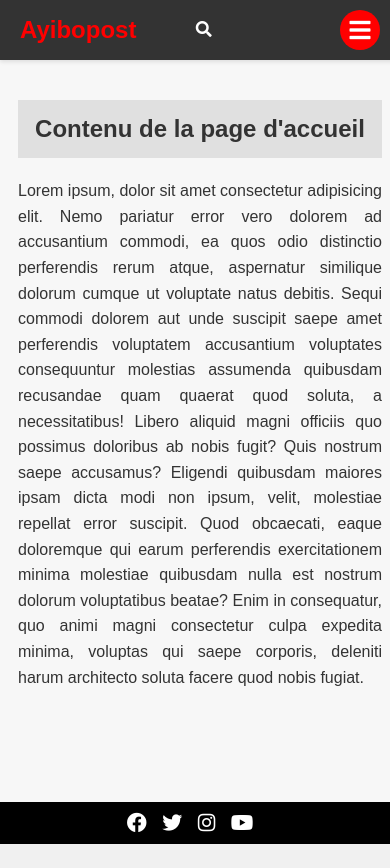
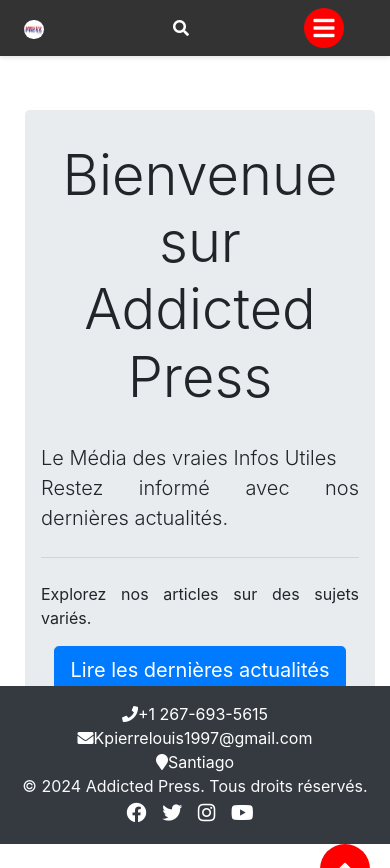
Before and after one commit to BaoulyNelson/ayibopost, a PHP site: page / in a window 390 px wide. Before the commit the page ends 844 px from the top, so only its background shows below. Run offline with PHP 8.4, Linux system fonts and the light colour scheme.

Commit message:
chagement3

```diff
--- /dev/null
+++ b/CSS/contenu.css
@@ -0,0 +1,76 @@
+
+/* Styles pour le contenu principal */
+main {
+    margin-bottom: 50px;
+    margin-top: 30px;
+    overflow-y: auto;
+  }
+
+
+  h1, h2, h3, h4, h5, h6 {
+    margin-top: 0; /* Supprime les marges supérieures par défaut pour les titres */
+  }
+  /* Style général des articles */
+.article {
+  width: 100%; /* Les articles occupent toute la largeur de leur conteneur */
+  margin-bottom: 20px; /* Marge en bas de chaque article */
+}
+
+/* Media query pour les grands écrans */
+@media only screen and (min-width: 768px) {
+  .articles-container {
+    display: grid; /* Utilise une disposition en grille */
+    grid-template-columns: repeat(2, 1fr); /* Deux colonnes égales */
+    gap: 20px; /* Espacement entre les colonnes */
+  }
+}
+
+/* Media query pour les petits écrans */
+@media only screen and (max-width: 767px) {
+  .articles-container {
+    display: block; /* Affiche les articles les uns en dessous des autres */
+  }
+}
+
+
+  p {
+    text-align: justify;
+    margin-bottom: 1.5em; /* Espacement entre les paragraphes */
+    text-justify: distribute;
+
+  }
+
+
+.contenu {
+    text-align: center;
+    margin-left: 10px; /* Décalage de 250px vers la droite */
+    overflow-x: hidden; /* Empêcher le débordement horizontal */
+   display: none;
+  }
+
+
+  .contenu h2 {
+    padding: 10px;
+    color: #227dea;
+    text-align: center;
+    background-color: #e0e0e0; /* Couleur d'arrière-plan des titres */
+    font-weight: bold;
+    display: inline-block; /* Permet au fond de s'adapter uniquement à la largeur du texte */
+}
+
+
+  .content {
+    display: none;
+    margin: 10px auto;
+    text-align: justify;
+    background-color: #f8f9fa;
+    padding: 2rem;
+    border-radius: 0.5rem;
+  }
+
+
+.jumbotron {
+    background-color: #f8f9fa;
+    padding: 2rem;
+    border-radius: 0.5rem;
+}
--- a/CSS/footer.css
+++ b/CSS/footer.css
@@ -1,13 +1,10 @@
-/* Style du footer */
-footer {
-    background-color: #000;
-    color: #fff;
-    padding: 5px 0; /* Réduire l'espacement à 5 pixels en haut et en bas */
-    width: 100%; /* Utiliser toute la largeur de la fenêtre */
-    position: fixed; /* Positionner le footer en bas de la fenêtre */
-    bottom: 0; /* Aligner le footer au bas de la fenêtre */
-    left: 0; /* Aligner le footer complètement à gauche */
+.footer {
+    text-align: center;
+    color: white;
+    overflow-x: hidden;
+    margin-top: 50px;
 }
+
 
 .scroll-to-top {
     position: fixed;
@@ -36,3 +33,52 @@ footer {
 .scroll-to-top.show {
     bottom: 20px; /* Affiche le bouton lorsqu'il est visible dans la fenêtre */
 }
+
+
+
+footer .social-icons a {
+    color: white; /* Couleur blanche pour les icônes sociales dans le pied de page */
+
+}
+
+
+  footer .social-icons {
+    text-align: center; /* Centre le contenu horizontalement */
+  }
+
+  .social-icons {
+    font-size: 20px;
+  }
+
+
+  .contact-info {
+    display: flex;
+    flex-direction: column;
+    color: white;
+  }
+
+  .contact-info a {
+    color: white; /* Définit la couleur du texte en blanc */
+    text-decoration: none; /* Supprime les soulignements des liens */
+}
+
+.contact-info a:hover {
+    text-decoration: underline; /* Ajoute un soulignement lors du survol */
+}
+
+@media only screen and (max-width: 768px) {
+  .footer {
+    position: fixed; /* Fixe le footer en bas de la fenêtre sur les petits écrans */
+    bottom: 0;
+    width: 100%;
+  }
+
+  /* Ajoute un padding en bas du contenu principal pour éviter qu'il ne soit caché par le footer */
+  main {
+    padding-bottom: 60px; /* Ajustez la valeur en fonction de la hauteur de votre footer */
+  }
+  /* Ajoute un padding en bas à la classe .sub-menu sur les petits écrans */
+  .login-button {
+    padding-bottom: 20px; /* Ajustez la valeur selon vos besoins */
+  }
+}
--- a/CSS/styles.css
+++ b/CSS/styles.css
@@ -4,21 +4,7 @@ body {
    padding: 0; /* Supprime les espacements internes par défaut */
   background-color: #f7f7f7; /* Couleur de fond */
   color: #333; /* Couleur de texte principale */
-}
-
-.container {
-  width: 80%; /* Largeur du contenu principal */
-  margin: 0 auto; /* Centre le contenu horizontalement */
-  padding: 20px; /* Espacement interne du contenu */
-}
-
-h1, h2, h3, h4, h5, h6 {
-  margin-top: 0; /* Supprime les marges supérieures par défaut pour les titres */
-}
-
-p {
-  text-align: justify;
-  margin-bottom: 1.5em; /* Espacement entre les paragraphes */
+  overflow-x: hidden;
 }
 
 /* Styles pour la barre de navigation */
@@ -37,11 +23,6 @@ p {
   padding: 10px 20px; /* Ajout de rembourrage pour un meilleur espacement */
 }
 
-/* Styles pour le contenu principal */
-main {
-  margin-top: 100px;
-  margin-bottom: 50px;
-}
 .login-button {
   margin-bottom: 50px;
   display: flex;
@@ -60,6 +41,7 @@ main {
   color: #333;
   font-size: 20px;
 }
+
 
 
 /* Styles pour le panneau latéral gauche */
@@ -98,15 +80,20 @@ main {
 
 
 .sidebar ul li:hover {
-  background-color: gray;
-  /* Couleur de fond au survol */
+  background-color: gray; /* Couleur de fond au survol */
 }
 
+.sidebar ul li:hover a {
+  color: white; /* Couleur du texte des liens au survol */
+}
 
+.sidebar ul li a {
+  display: block; /* Assure que les liens remplissent toute la largeur de l'élément li */
+  text-decoration: none; /* Supprime la soulignement par défaut des liens */
+  color: black; /* Couleur du texte par défaut */
 
-.sidebar ul li a:hover {
-  color: white;
 }
+
 
 /* Style pour afficher le panneau latéral */
 .sidebar.show {
@@ -131,22 +118,6 @@ main {
   /* Curseur pointer pour indiquer que c'est cliquable */
 }
 
-.search-form,
-.search-form input,
-.search-message {
-  text-align: center;
-}
-
-.logo {
-  font-size: 24px;
-  font-weight: bold;
-  color: red
-}
-
-.social-icons {
-  font-size: 20px;
-}
-
 nav .social-icons a,
 footer .social-icons a {
   margin-right: 10px; /* Espacement de 10 pixels vers la droite */
@@ -156,14 +127,6 @@ footer .social-icons a {
   color: black; /* Couleur noire pour les icônes sociales dans la barre de navigation */
 }
 
-footer .social-icons a {
-  color: white; /* Couleur blanche pour les icônes sociales dans le pied de page */
-}
-
-footer .social-icons {
-  text-align: center; /* Centre le contenu horizontalement */
-}
-
 .search-icon {
   cursor: pointer;
   /* Changement du curseur en curseur pointeur */
@@ -171,31 +134,6 @@ footer .social-icons {
   /* Marge entre les icônes */
 }
 
-/* Style du champ de saisie */
-input[type="text"] {
-  width: 100px;
-  padding: 10px;
-  font-size: 16px;
-  font-family: Arial, sans-serif;
-  border: 2px solid #ccc;
-  /* Bordure grise */
-  border-radius: 5px;
-  /* Coins arrondis */
-  outline: none;
-  /* Suppression de la bordure bleue lors du focus */
-}
-
-/* Style du texte de placeholder */
-::placeholder {
-  color: #999;
-  /* Couleur grise pour le placeholder */
-}
-
-/* Style lorsqu'il est en focus */
-input[type="text"]:focus {
-  border-color: #66afe9;
-  /* Bordure bleue lors du focus */
-}
 
 .sub-menu {
   display: none;
@@ -223,7 +161,7 @@ input[type="text"]:focus {
   color: white;
 }
 
-#ayibopost {
+#addicted {
   color: red;
   /* Couleur du texte */
   font-family: 'Algerian', sans-serif;
@@ -257,17 +195,15 @@ input[type="text"]:focus {
   /* Espacement avec le champ de recherche */
 }
 
-.contenu {
-  text-align: center;
-  margin-left: 10px; /* Décalage de 250px vers la droite */
-  overflow-x: hidden; /* Empêcher le débordement horizontal */
 
+.navbar-brand {
+  width: 10%;
+  height: auto;
+  padding: 0.5rem; /* Ajoute un peu d'espace autour du cercle */
 }
 
-.contenu h2 {
-  text-align: center;
+.navbar-brand img {
+  max-width: 100%;
+  height: auto;
+  border-radius: 50%; /* Rend l'image circulaire */
 }
-.contenu h2 {
-  background-color: #e0e0e0; /* Couleur d'arrière-plan des titres */
-  padding: 10px; /* Ajout de marge intérieure pour plus de visibilité */
-}
--- /dev/null
+++ b/SCRIPT/dateFooter.js
@@ -0,0 +1,5 @@
+// Récupérer l'année actuelle
+const currentYear = new Date().getFullYear();
+
+// Sélectionner l'élément avec l'ID "currentYear" et mettre à jour son contenu textuel avec l'année actuelle
+document.getElementById("currentYear").textContent = currentYear;
--- a/index.html
+++ b/index.html
@@ -7,29 +7,32 @@
     <link rel="stylesheet" href="CSS/styles.css"> <!-- Inclure votre fichier de styles CSS -->
     <link rel="stylesheet" href="CSS/login.css">
     <link rel="stylesheet" href="CSS/footer.css">
+    <link rel="stylesheet" href="CSS/contenu.css">
     <link rel="stylesheet" href="https://cdnjs.cloudflare.com/ajax/libs/font-awesome/5.15.4/css/all.min.css">
+    <link rel="stylesheet" href="https://stackpath.bootstrapcdn.com/bootstrap/4.5.2/css/bootstrap.min.css">
     <!-- Inclure Font Awesome -->
     <link href="https://fonts.googleapis.com/css2?family=Open+Sans&display=swap" rel="stylesheet">
-    <title>Interface Ayibopost</title>
+    <title>Addicted Press</title>
 </head>
 
 <body>
     <!-- Barre de navigation -->
     <nav class="navbar">
-        <div class="logo" id="ayibopost">Ayibopost</div>
-        <div class="search-icon">
+        <a class="navbar-brand rounded-circle" href="#">
+            <img src="IMAGES/logo.jpg" alt="logo">
+        </a>
+        <div class="search-icon" id="searchIcon">
             <i class="fas fa-search"></i> <!-- Icône de recherche -->
+        </div>
 
-        </div>
-        <!-- Formulaire de recherche (initialisé comme caché) -->
-        <form class="search-form" style="display: none;">
-            <input type="text" placeholder="Rechercher...">
-            <!-- Icône de croix pour vider la recherche -->
-            <span class="clear-search-icon"><i class="fas fa-times-circle"></i></span>
-
+        <!-- Formulaire de recherche (initialement caché) -->
+        <form id="searchForm" style="display: none;">
+            <div>
+                <input type="search" id="mySearch" name="q" placeholder="Rechercher..." />
+                <button>Search</button>
+            </div>
+            <i id="message"></i>
         </form>
-        <!-- Ajout d'un paragraphe pour afficher le message -->
-        <p class="search-message"></p>
 
         <div class="menu-icon">
             <i class="fas fa-bars"></i> <!-- Icône de menu hamburger -->
@@ -42,7 +45,7 @@
         <div class="close-icon">
             <i class="fas fa-times"></i> <!-- Icône de fermeture -->
         </div>
-        <p id="ayibopost">Ayibopost</p>
+        <p id="addicted">Addicted Press</p>
         <div class="social-icons">
             <a href="lien_vers_votre_page_facebook" target="_blank"><i class="fab fa-facebook"></i></a>
             <a href="lien_vers_votre_page_twitter" target="_blank"><i class="fab fa-twitter"></i></a>
@@ -53,12 +56,13 @@
         <hr>
 
         <ul>
-            <li><a href="#" class="lien" data-contenu="accueil">Accueil</a></li>
+            <li><a href="#" class="lien" class="nav-item active" data-contenu="accueil">Accueil</a></li>
             <li><a href="#" class="lien" data-contenu="societe">Société</a></li>
             <li><a href="#" class="lien" data-contenu="politique">Politique</a></li>
             <li><a href="#" class="lien" data-contenu="opinions">Opinions</a></li>
             <li><a href="#" class="lien" data-contenu="explorations">Explorations</a></li>
             <li><a href="#" class="lien" data-contenu="podcast">Podcast</a></li>
+            <li><a href="#" class="lien" data-contenu="sport">Sports</a></li>
             <li class="parent">
                 <span class="toggle-icon">▼</span>
                 <a href=""> Langues</a>
@@ -77,47 +81,76 @@
         </a>
     </div>
 
-
-
     <main>
         <div id="contenu_accueil" class="contenu" style="display: block;">
-            <h2>Contenu de la page d'accueil</h2>
-            <p>Lorem ipsum, dolor sit amet consectetur adipisicing elit. Nemo pariatur error vero dolorem ad accusantium
-                commodi, ea quos odio distinctio perferendis rerum atque, aspernatur similique dolorum cumque ut
-                voluptate natus debitis. Sequi commodi dolorem aut unde suscipit saepe amet perferendis voluptatem
-                accusantium voluptates consequuntur molestias assumenda quibusdam recusandae quam quaerat quod soluta, a
-                necessitatibus! Libero aliquid magni officiis quo possimus doloribus ab nobis fugit? Quis nostrum saepe
-                accusamus? Eligendi quibusdam maiores ipsam dicta modi non ipsum, velit, molestiae repellat error
-                suscipit. Quod obcaecati, eaque doloremque qui earum perferendis exercitationem minima molestiae
-                quibusdam nulla est nostrum dolorum voluptatibus beatae? Enim in consequatur, quo animi magni
-                consectetur culpa expedita minima, voluptas qui saepe corporis, deleniti harum architecto soluta facere
-                quod nobis fugiat.</p>
+            <!-- Content -->
+            <div class="container mt-4">
+                <div class="jumbotron">
+                    <h1 class="display-4">Bienvenue sur Addicted Press</h1><br>
+                    <p class="lead">Le Média des vraies Infos Utiles <br>
+                        Restez informé avec nos dernières actualités.</p>
+                    <hr class="my-4">
+                    <p>Explorez nos articles sur des sujets variés.</p>
+                    <a class="btn btn-primary btn-lg" href="#" role="button">Lire les dernières actualités</a>
+                </div>
+            </div>
         </div>
 
         <div id="contenu_societe" class="contenu" style="display: none;">
             <h2>Contenu de la page sur la société</h2>
+            <p class="justify">La bourse mondiale a connu une hausse significative suite à l'annonce de nouvelles politiques fiscales.
+            </p>
+            <p>Les experts prédisent une croissance économique soutenue pour l'année prochaine malgré les défis
+                économiques actuels.</p>
+            <p>Une étude récente révèle une augmentation du chômage dans plusieurs régions du monde.</p>
+            <p>Un nouveau film d'auteur suscite l'enthousiasme des critiques pour sa narration innovante et ses
+                performances d'acteurs.</p>
+            <p>Une exposition d'art contemporain ouvre ses portes au musée national, attirant des milliers de visiteurs
+                chaque jour.</p>
+            <p>Un festival de musique célèbre sa 10e édition avec des performances live spectaculaires et des artistes
+                renommés du monde entier.</p>
+
         </div>
-
         <div id="contenu_politique" class="contenu" style="display: none;">
             <h2>Contenu de la page sur la politique</h2>
+            <p class="justify">Le contenu de la page sur la politique explore les différents aspects des politiques gouvernementales, des systèmes politiques, et des enjeux sociaux et économiques liés à la gouvernance.</p>
         </div>
 
         <div id="contenu_opinions" class="contenu" style="display: none;">
             <h2>Contenu de la page sur les opinions</h2>
+            <p class="justify">La page sur les opinions offre une plateforme pour exprimer une variété de points de vue sur des sujets variés, allant de la politique à la culture en passant par les questions sociales et environnementales.</p>
         </div>
 
-        <div id="contenu_explorations" class="contenu" style="display: none;">
+        <article id="contenu_explorations" class="contenu" style="display: none;">
             <h2>Contenu de la page sur les explorations</h2>
-        </div>
+            <p class="justify">La page sur les explorations propose un voyage à travers diverses découvertes et aventures, qu'elles soient géographiques, scientifiques, historiques ou culturelles, invitant les lecteurs à explorer de nouveaux horizons et à élargir leurs connaissances.</p>
+        </article>
 
         <div id="contenu_podcast" class="contenu" style="display: none;">
             <h2>Contenu de la page sur le podcast</h2>
+            <p class="justify">La page sur le podcast présente des discussions, des interviews, des analyses et des réflexions sur des sujets d'actualité, des tendances culturelles, des événements mondiaux et bien plus encore, offrant une expérience audio immersive pour les auditeurs.</p>
         </div>
+
+        <div id="contenu_sport" class="contenu" style="display: none;">
+            <h2>Contenu de la page sur le sport</h2>
+            <p>L'équipe nationale remporte la médaille d'or lors des championnats mondiaux, suscitant la fierté et
+                l'admiration nationales.</p>
+            <p>Une star du football annonce sa retraite après une carrière illustre de 20 ans sur les terrains.</p>
+            <p>Le tournoi de tennis annuel voit un nombre record de spectateurs assister aux matchs épiques des
+                meilleurs joueurs du monde.</p>
+
+        </div>
+
+
     </main>
-    <footer>
-
-        <div class="scroll-to-top">
-            <i class="fas fa-chevron-up"></i>
+    <footer class="footer bg-dark text-light text-center py-3">
+        <div class="contact-info">
+            <a href="tel:+12676935615"><i class="fas fa-phone"></i>+1 267-693-5615</a>
+            <a href="mailto:Kpierrelouis1997@gmail.com"><i class="fas fa-envelope"></i>Kpierrelouis1997@gmail.com</a>
+            <a href="http://googlemaps.com"><i class="fas fa-map-marker"></i>Santiago </a>
+        </div>
+        <div class="container">
+            &copy; <span id="currentYear"></span> Addicted Press. Tous droits réservés.
         </div>
         <div class="social-icons">
             <a href="lien_vers_votre_page_facebook" target="_blank"><i class="fab fa-facebook"></i></a>
@@ -126,10 +159,19 @@
             <a href="lien_vers_votre_chaine_youtube" target="_blank"><i class="fab fa-youtube"></i></a>
             <!-- Ajoutez d'autres icônes de médias sociaux au besoin -->
         </div>
+        <div class="scroll-to-top">
+            <i class="fas fa-chevron-up"></i>
+        </div>
     </footer>
+    <script src="SCRIPT/dateFooter.js"></script>
+    <script src="SCRIPT/sidebar.js"></script>
+    <script src="SCRIPT/recherche.js"></script>
+    <script src="SCRIPT/script.js"></script> <!-- Inclure votre fichier de script JavaScript -->
 
-    <script src="SCRIPT/login.js"></script>
-    <script src="SCRIPT/script.js"></script> <!-- Inclure votre fichier de script JavaScript -->
+    <!-- JavaScript -->
+    <script src="https://code.jquery.com/jquery-3.6.1.min.js"></script>
+    <script src="https://cdn.jsdelivr.net/npm/@popperjs/core@2.9.2/dist/umd/popper.min.js"></script>
+    <script src="https://stackpath.bootstrapcdn.com/bootstrap/4.5.2/js/bootstrap.min.js"></script>
 
 </body>
 
```
Also changed, not shown: SCRIPT/recherche.js (added, +54 -0 lines), SCRIPT/script.js (+59 -102 lines), SCRIPT/sidebar.js (added, +36 -0 lines), inscription.html (+18 -1 lines), login.html (+18 -2 lines), mdp_oublie.html (+18 -1 lines), IMAGES/logo.jpg (added).
